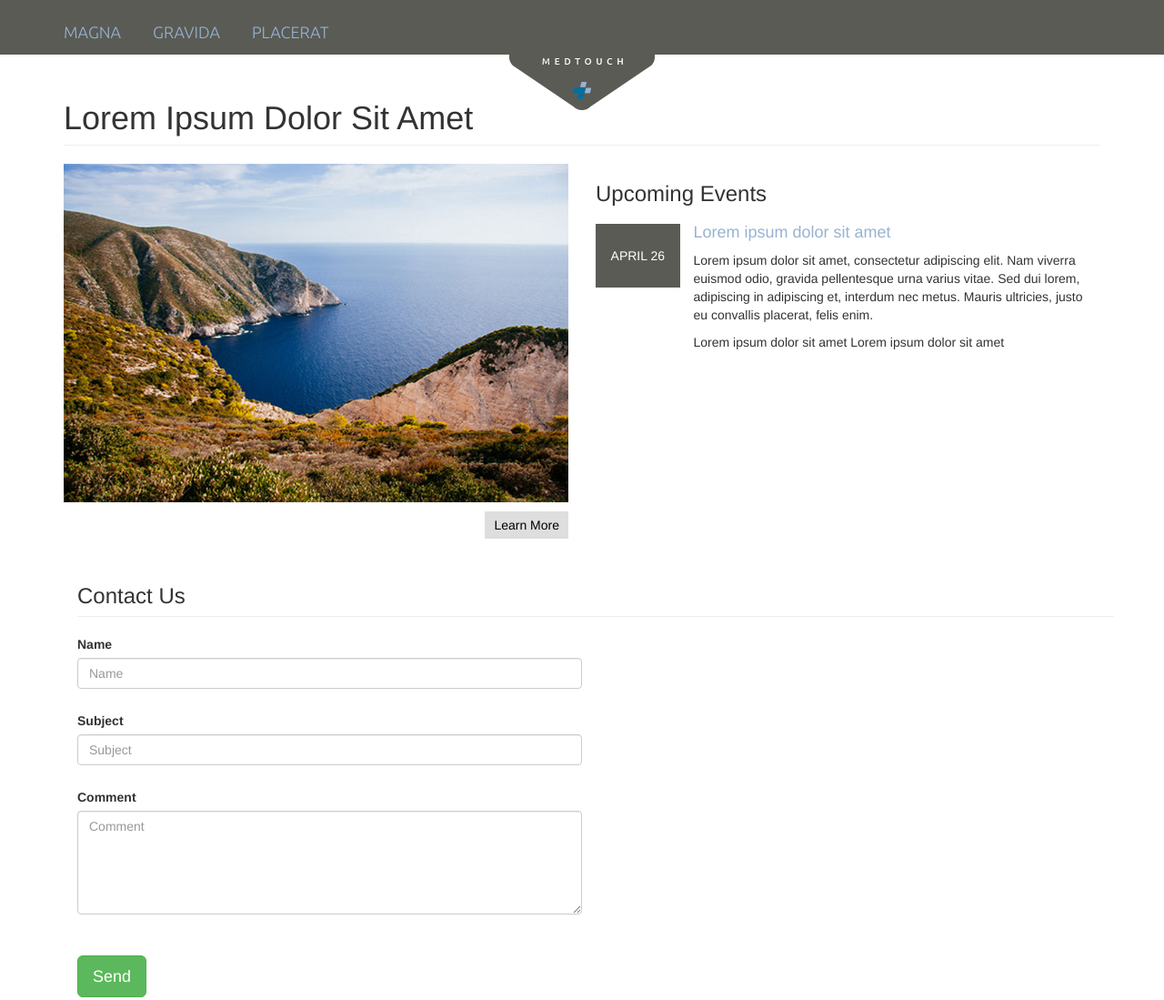
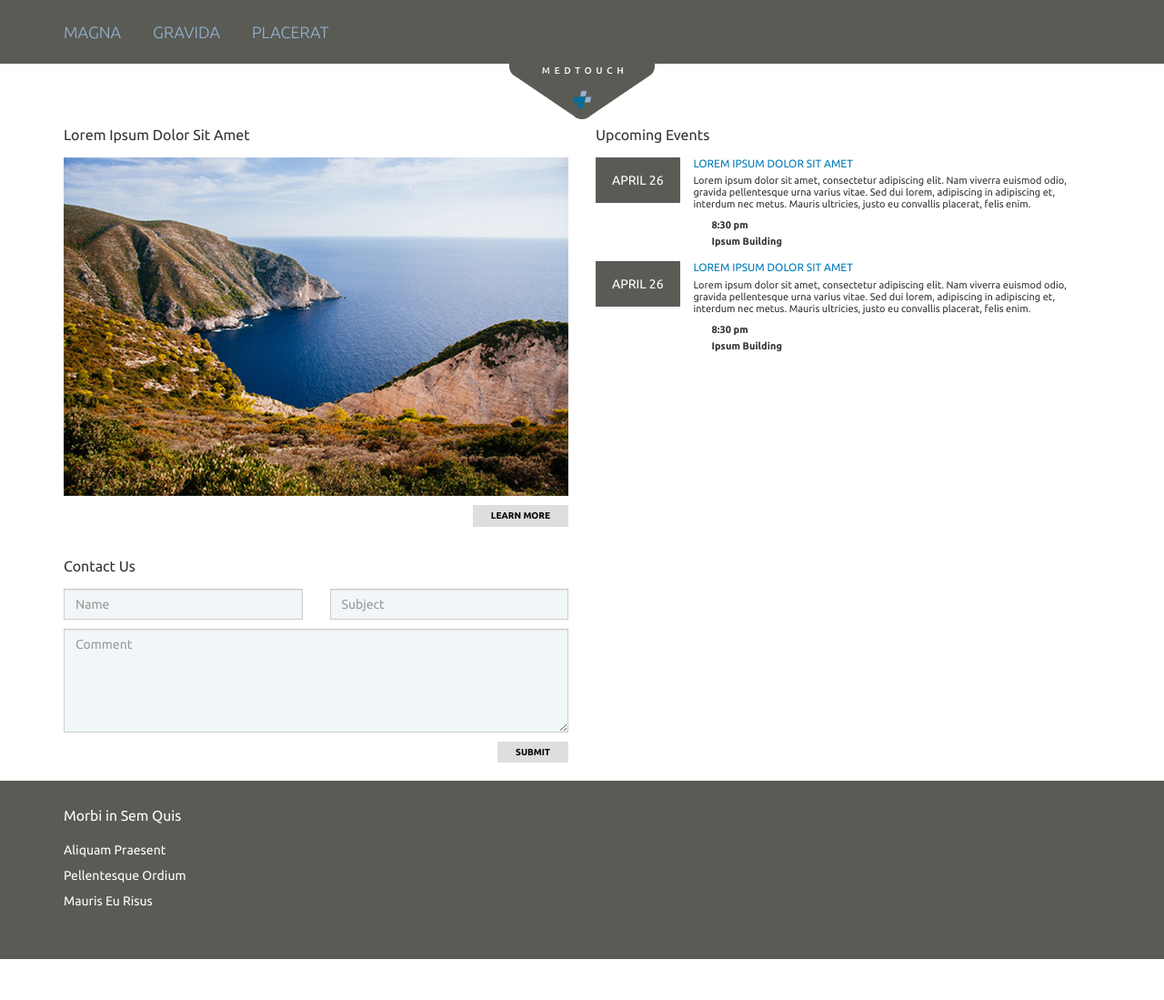
Before and after one commit to mtlai/bootstrap_medtouch, a plain HTML site: page index.html in a window 1280 px wide. Shown: the top 1099 px of the page at 91% size. After the commit the page ends 1054 px from the top, so only its background shows below. Drawn offline with nearby package versions, Linux system fonts and the light colour scheme.

Commit message:
add styles

```diff
--- a/css/mtouch_style.css
+++ b/css/mtouch_style.css
@@ -1,7 +1,24 @@
 /* MedTouch Bootstrap Style */
+/* Responsive First */
 
 body {
     padding-top: 70px;
+    font-family: "Ubuntu",Helvetica,Arial,sans-serif;
+}
+
+h1, h2, h3 {
+    font-size: 16px;
+    padding:5px 0;
+}
+
+h4 {
+    font-size: 18px;
+    margin-bottom: 5px;
+}
+
+a, a:hover, a:focus, a:active, a.active {
+    color: #97b3d1;
+    text-decoration: none;
 }
 
 ul {
@@ -10,27 +27,48 @@ ul {
     margin: 0px;
 }
 
-
-a, a:hover, a:focus, a:active, a.active {
-    color: #97b3d1;
-    text-decoration: none;
-}
+/* Navigation */
 
 .navbar-inverse .navbar-nav > li > a {
     text-transform: uppercase;
     font-family: "Ubuntu",Helvetica,Arial,sans-serif;
     color: #97b3d1;
-    font-size: 18px;
+    font-size: 16px;
     font-weight: 300;
-    padding: 25px 25px 15px 25px;
+    padding: 5px 25px 10px 25px;
+    text-transform: none;
+    font-size: 14px;
 }
 
+.navbar-toggle {
+    border: 0px solid transparent;
+}
+
+
+.icon-menu-bar {
+    float:left;
+    margin-top:5px;
+}
+
+.icon-menu {
+    float:right;
+    color:#fff;
+    padding:0 0 0 3px;
+    font-size:18px;
+}
+
+.navbar-inverse .navbar-toggle:hover {
+    background-color:#5a5b55;
+}
+
+/* tablet and above */
 @media (min-width: 768px) {
     .navbar-inverse .navbar-nav > li > a {
-        padding: 25px 35px 15px 0;
+        padding: 25px 35px 25px 0;
+        text-transform: uppercase;
+        font-size: 18px;
     }
 }
-
 
 .navbar-inverse {
     background-color: #5a5b55;
@@ -39,7 +77,6 @@ a, a:hover, a:focus, a:active, a.active {
 
 .navbar-inverse .navbar-brand:focus, .navbar-inverse .navbar-brand:hover {
     background-color: #fff;
-
 }
 
 .navbar-brand, .navbar-brand:hover{
@@ -51,120 +88,107 @@ a, a:hover, a:focus, a:active, a.active {
     display:block;
 }
 
-
 .navbar-brand img {
     text-align: center;
     margin: 0 auto;
 }
 
+/* Content */
 
-/* Learn More Button */
+.page-content {
+    margin-top:45px;
+}
+
+/* Buttons */
 
 .learn-more {
+    margin:10px 15px;
+}
+
+.learn-more, .btn-success, .btn-success:hover {
     background-color: #dedede;
     border: 0px;
     float:right;
-    margin:10px 0px;
     color: #000;
-    padding:5px 10px;
+    padding:5px 20px;
+    text-transform: uppercase;
+    font-size:10px;
+    font-weight: 700;
+    border-radius: 0px;
+}
+
+.btn-success {
+    margin-top:-20px;
+    margin-bottom:20px;
 }
 
 /* Upcoming Events */
 
+.event-item {
+    clear:both;
+    margin-bottom:25px;
+    display: block;
+}
+
 .event-date {
     background-color: #5a5b55;
     color: #fff;
-    padding:10px 15px;
+    padding:10px;
     text-transform: uppercase;
     text-align: center;
-    margin-top:10px;
-
+    margin-top:0px;
+    margin-bottom:10px;
 }
 
 .event-description{
-    margin-left:-15px;
+    margin: -15px 0px 10px -15px;
+    font-size:11px;
+    line-height: 13px;
 }
 
-/*Tablet and Above*/
-
+/* Tablet and Above */
 @media (min-width: 768px) {
     .event-date {
         float:left;
-        padding:25px 15px;
+        padding:15px;
     }
 
     .event-description {
-        float:right;
-
+        float: right;
     }
 
 }
 
-
-/*Contact Us Form*/
-/*
-section {
-    padding: 100px 0;
-}
-section h2 {
-    font-size: 3em;
-    margin: 0;
-}
-section.success {
-    background: #09a082 none repeat scroll 0 0;
-    color: white;
-}
-section.success a, section.success a:hover, section.success a:focus, section.success a:active, section.success a.active {
-    color: #2c3e50;
-    outline: medium none;
+.event-time, .event-location  {
+    font-weight: 700;
+    display:block;
+    padding-left:20px;
+    padding-bottom:5px;
 }
 
-.floating-label-form-group {
-    border-bottom: 1px solid #eeeeee;
-    margin-bottom: 0;
-    padding-bottom: 0.5em;
-    position: relative;
+h4.event-title a {
+    color:#007cb8;
+    text-transform: uppercase;
+    font-size: 12px;
+    padding-bottom:0px;
 }
-.floating-label-form-group input, .floating-label-form-group textarea {
-    background: rgba(0, 0, 0, 0) none repeat scroll 0 0;
-    border: medium none;
-    border-radius: 0;
-    box-shadow: none !important;
-    font-size: 1.5em;
-    padding-left: 0;
-    padding-right: 0;
-    position: relative;
-    resize: none;
-    z-index: 1;
+
+/* Contact Us Form */
+.form-control {
+    background-color: #f1f6f8;
+    border: 1px solid #ccc;
+    border-radius: 0px;
+    padding: 6px 12px;
+    }
+
+.form-group {
+    margin:0px;
 }
-.floating-label-form-group label {
-    display: block;
-    font-size: 0.85em;
-    line-height: 1.76471em;
-    margin: 0;
-    opacity: 0;
-    position: relative;
-    top: 2em;
-    transition: top 0.3s ease 0s, opacity 0.3s ease 0s;
-    vertical-align: baseline;
-    z-index: 0;
-}
-.floating-label-form-group-with-value label {
-    opacity: 1;
-    top: 0;
-}
-.floating-label-form-group-with-focus label {
-    color: #09a082;
-}
-form .row:first-child .floating-label-form-group {
-    border-top: 1px solid #eeeeee;
-}*/
 
-
-
+/* Footer */
 footer {
     margin: 0;
-    padding: 25px 0px 50px;
+    padding: 5px 0px 50px;
     background-color: #5a5b55;
     font-size: 1em;/*16px*/
     line-height: 2em;
--- a/index.html
+++ b/index.html
@@ -18,7 +18,7 @@
     <link href="css/mtouch_style.css" rel="stylesheet">
 
      <!-- Custom Fonts -->
-    <link href='http://fonts.googleapis.com/css?family=Ubuntu:400,300' rel='stylesheet' type='text/css'>
+    <link href='http://fonts.googleapis.com/css?family=Ubuntu:400,300,700' rel='stylesheet' type='text/css'>
 
     <!-- HTML5 Shim and Respond.js IE8 support of HTML5 elements and media queries -->
     <!-- WARNING: Respond.js doesn't work if you view the page via file:// -->
@@ -32,15 +32,20 @@
 <body>
 
     <!-- Navigation -->
-    <nav class="navbar navbar-inverse navbar-fixed-top" role="navigation">
+    <nav class="navbar navbar-inverse navbar-fixed-top">
         <div class="container">
             <!-- Brand and toggle get grouped for better mobile display -->
             <div class="navbar-header">
                 <button type="button" class="navbar-toggle" data-toggle="collapse" data-target="#bs-example-navbar-collapse-1">
                     <span class="sr-only">Toggle navigation</span>
-                    <span class="icon-bar"></span>
-                    <span class="icon-bar"></span>
-                    <span class="icon-bar"></span>
+                    <!--better to use font-awesome-->
+                     <span class="icon-menu-bar">
+                        <span class="icon-bar"></span>
+                        <span class="icon-bar"></span>
+                        <span class="icon-bar"></span>
+                    </span>
+                        <span class="icon-menu">MENU</span>
+
                 </button>
 
             </div>
@@ -62,31 +67,26 @@
         </div>
          <!-- /.container -->
         <a class="navbar-brand" href="#"><img src="image/medtouch-logo.png" alt="Medtouch Logo"/></a>
-
+        <!--<h1>MedTouch</h1>-->
     </nav>
 
     <!-- Page Content -->
-    <div class="container">
+    <div class="container page-content">
 
-        <!-- Page Header -->
-        <div class="row">
-            <div class="col-lg-12">
-                <h1 class="page-header">Lorem Ipsum Dolor Sit Amet
-                </h1>
-            </div>
-        </div>
-        <!-- /.row -->
 
         <!-- Image  & Upcoming Events Row -->
         <div class="row">
 
-            <div class="col-md-6">
+            <div class="col-sm-6 col-md-6 col-lg-6">
+                <h3>Lorem Ipsum Dolor Sit Amet</h3>
                 <img class="img-responsive" src="image/medtouch.jpg" alt="Image">
 
-                 <button class="learn-more">Learn More</button>
+                 <div class="row"><button class="learn-more">Learn More</button></div>
             </div>
 
-            <div class="col-md-6">
+            <div class="col-sm-6 col-md-6 col-lg-6">
+                <hr class="visible-xs-block">
+
                 <h3>Upcoming Events</h3>
                     <div class="event-item">
 
@@ -96,11 +96,24 @@
                                 <h4 class="event-title"><a href="#">Lorem ipsum dolor sit amet</a></h4>
 
                                 <p>Lorem ipsum dolor sit amet, consectetur adipiscing elit. Nam viverra euismod odio, gravida pellentesque urna varius vitae. Sed dui lorem, adipiscing in adipiscing et, interdum nec metus. Mauris ultricies, justo eu convallis placerat, felis enim.</p>
-                                <span class="event-time">Lorem ipsum dolor sit amet</span>
-                                <span class="event-building">Lorem ipsum dolor sit amet</span>
+                                <span class="event-time">8:30 pm</span>
+                                <span class="event-location">Ipsum Building</span>
 
                         </div>
+                    </div>
 
+                    <div class="event-item">
+
+                        <div class="event-date col-xs-12 col-sm-2 col-md-2 col-lg-2">April 26</div>
+
+                        <div class="event-description col-xs-12 col-sm-10 col-md-10 col-lg-10">
+                                <h4 class="event-title"><a href="#">Lorem ipsum dolor sit amet</a></h4>
+
+                                <p>Lorem ipsum dolor sit amet, consectetur adipiscing elit. Nam viverra euismod odio, gravida pellentesque urna varius vitae. Sed dui lorem, adipiscing in adipiscing et, interdum nec metus. Mauris ultricies, justo eu convallis placerat, felis enim.</p>
+                                <span class="event-time">8:30 pm</span>
+                                <span class="event-location">Ipsum Building</span>
+
+                        </div>
                     </div>
 
             </div>
@@ -109,35 +122,36 @@
         <!-- /.row -->
 
     <!-- Contact Us Form -->
-    <section id="contact">
-        <div class="container">
 
             <div class="row">
 
                 <div class="col-lg-12">
-                    <h3 class="page-header">Contact Us</h3>
+                    <hr class="visible-xs-block">
+
+                    <h3>Contact Us</h3>
                 </div>
 
                 <div class="col-lg-6 col-md-6 col-sm-6">
 
                         <form name="sentMessage" id="contactForm" novalidate>
                             <div class="row control-group">
-                                <div class="form-group col-xs-12 floating-label-form-group controls">
-                                    <label>Name</label>
-                                    <input type="text" class="form-control" placeholder="Name" id="name" required data-validation-required-message="Please enter your name.">
+                                <div class="form-group col-xs-12 col-sm-6 floating-label-form-group controls">
+                                   <input type="text" class="form-control" placeholder="Name" id="name" required data-validation-required-message="Please enter your name.">
                                     <p class="help-block text-danger"></p>
+
+
                                 </div>
-                            </div>
-                            <div class="row control-group">
-                                <div class="form-group col-xs-12 floating-label-form-group controls">
-                                    <label>Subject</label>
+
+                                <div class="form-group col-xs-12 col-sm-6 floating-label-form-group controls">
+
                                     <input type="text" class="form-control" placeholder="Subject" id="subject" required data-validation-required-message="Please enter subject.">
                                     <p class="help-block text-danger"></p>
                                 </div>
                             </div>
+
                             <div class="row control-group">
                                 <div class="form-group col-xs-12 floating-label-form-group controls">
-                                   <label>Comment</label>
+
                                    <textarea rows="5" class="form-control" placeholder="Comment" id="comment" required data-validation-required-message="Please enter a comment."></textarea>
                                     <p class="help-block text-danger"></p>
                                 </div>
@@ -146,22 +160,16 @@
                             <div id="success"></div>
                             <div class="row">
                                 <div class="form-group col-xs-12">
-                                    <button type="submit" class="btn btn-success btn-lg">Send</button>
+                                    <button type="submit" class="btn btn-success btn-lg">Submit</button>
                                 </div>
                             </div>
                         </form>
                 </div>
             </div>
         </div>
-    </section>
-
-
-    <hr>
 
 
 
-    </div>
-    <!-- /.container -->
 
         <!-- Footer -->
 
```
